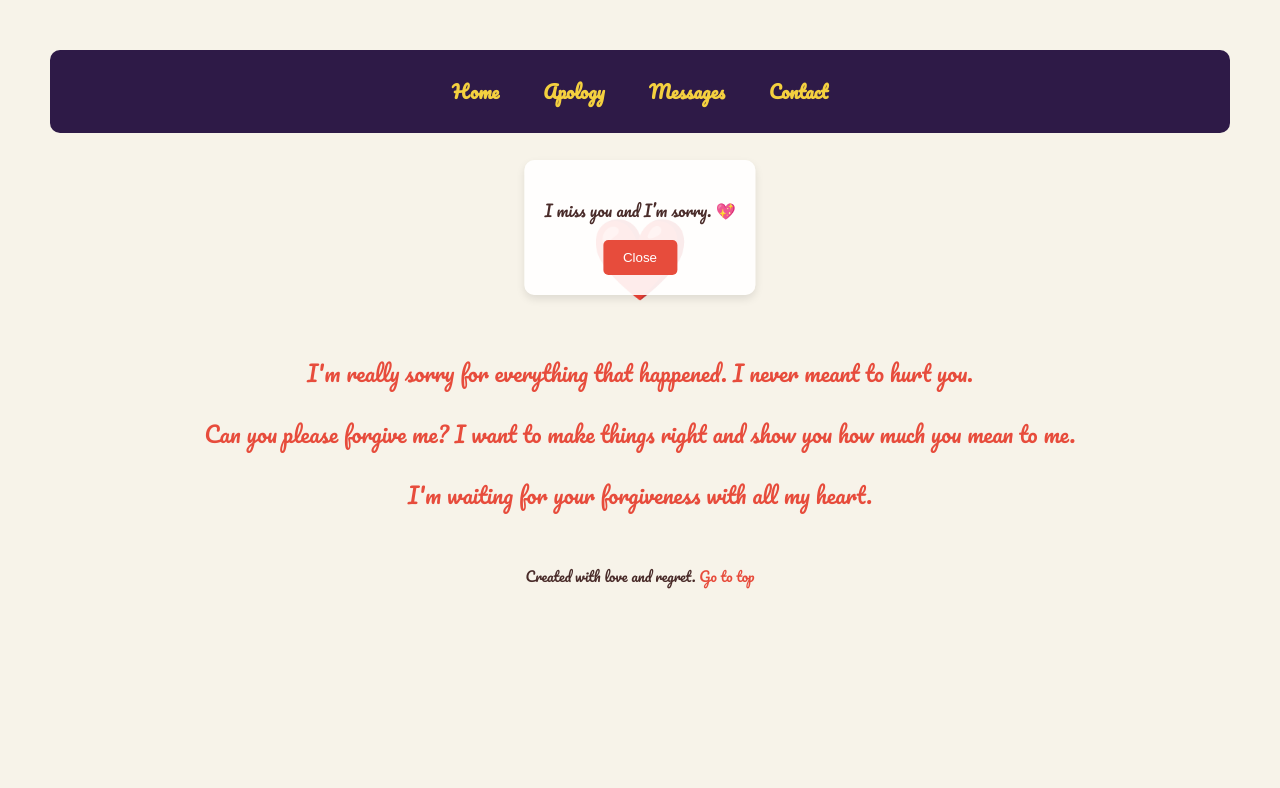
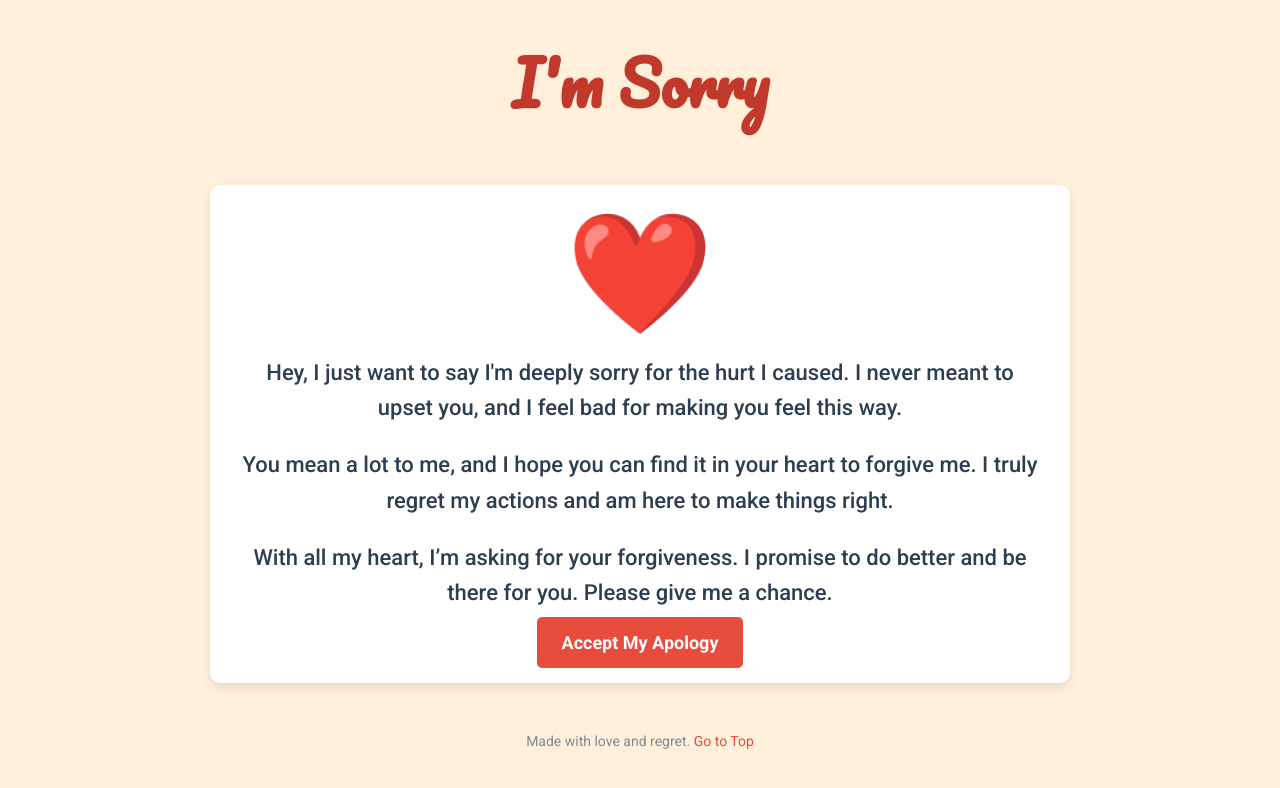
Before and after one commit to Amritansh-verma/For-chotu, a plain HTML site: page index.html in a window 1280 px wide. Drawn offline with Linux system fonts and the light colour scheme.

Commit message:
Update index.html

```diff
--- a/index.html
+++ b/index.html
@@ -4,21 +4,43 @@
     <meta charset="UTF-8">
     <meta name="viewport" content="width=device-width, initial-scale=1.0">
     <title>I'm Sorry</title>
-    <link href="https://fonts.googleapis.com/css2?family=Pacifico&display=swap" rel="stylesheet">
+    <link href="https://fonts.googleapis.com/css2?family=Pacifico&family=Roboto:wght@400;500;700&display=swap" rel="stylesheet">
     <style>
         body {
+            font-family: 'Roboto', sans-serif;
+            background-color: #ffefdb; /* Light beige background */
+            margin: 0;
+            padding: 0;
+            text-align: center;
+        }
+
+        h1 {
             font-family: 'Pacifico', cursive;
-            background-color: #f7f3e9; /* Soft beige */
-            color: #4a2c2a; /* Dark brown */
-            text-align: center;
-            padding: 50px;
-            margin: 0;
+            color: #c0392b; /* Burgundy color */
+            font-size: 60px;
+            margin-top: 30px;
+        }
+
+        .apology-content {
+            background-color: #fff;
+            max-width: 800px;
+            margin: 50px auto;
+            padding: 30px;
+            border-radius: 10px;
+            box-shadow: 0 4px 10px rgba(0, 0, 0, 0.1);
+        }
+
+        .apology-message {
+            font-size: 22px;
+            color: #2c3e50;
+            line-height: 1.6;
+            font-weight: 500;
         }
 
         .heart {
-            font-size: 80px;
-            color: #e74c3c; /* Deep burgundy */
-            animation: pulse 1s infinite;
+            font-size: 100px;
+            color: #e74c3c; /* Heart color */
+            animation: pulse 1.5s infinite;
         }
 
         @keyframes pulse {
@@ -27,74 +49,27 @@
             100% { transform: scale(1); }
         }
 
-        nav {
-            background-color: #2e1a47;
-            padding: 10px 0;
-            border-radius: 10px;
-            margin-bottom: 50px;
-        }
-
-        nav ul {
-            list-style: none;
-            padding: 0;
-        }
-
-        nav ul li {
-            display: inline;
-            margin: 0 20px;
-        }
-
-        nav ul li a {
+        .button {
+            background-color: #e74c3c;
+            color: white;
+            padding: 15px 25px;
+            font-size: 18px;
+            font-weight: 600;
+            border-radius: 5px;
+            border: none;
+            cursor: pointer;
             text-decoration: none;
-            color: #f4d03f; /* Gold */
-            font-size: 18px;
-            font-weight: bold;
-        }
-
-        nav ul li a:hover {
-            color: #e74c3c; /* Burgundy */
-        }
-
-        .message {
-            font-size: 24px;
-            color: #e74c3c;
             margin-top: 30px;
         }
 
-        .message p {
-            font-size: 22px;
-            font-weight: 500;
-        }
-
-        .popup {
-            position: fixed;
-            top: 20%;
-            left: 50%;
-            transform: translateX(-50%);
-            background-color: rgba(255, 255, 255, 0.9);
-            padding: 20px;
-            border-radius: 10px;
-            box-shadow: 0 4px 8px rgba(0, 0, 0, 0.1);
-            display: none;
-        }
-
-        .popup button {
-            background-color: #e74c3c;
-            color: white;
-            border: none;
-            padding: 10px 20px;
-            cursor: pointer;
-            border-radius: 5px;
-        }
-
-        .popup button:hover {
+        .button:hover {
             background-color: #c0392b;
         }
 
         footer {
             margin-top: 50px;
             font-size: 14px;
-            color: #4a2c2a;
+            color: #7f8c8d;
         }
 
         footer a {
@@ -103,53 +78,27 @@
         }
 
         footer a:hover {
-            color: #f4d03f;
+            color: #c0392b;
         }
     </style>
 </head>
 <body>
 
-    <!-- Navigation -->
-    <nav>
-        <ul>
-            <li><a href="index.html">Home</a></li>
-            <li><a href="apology.html">Apology</a></li>
-            <li><a href="messages.html">Messages</a></li>
-            <li><a href="contact.html">Contact</a></li>
-        </ul>
-    </nav>
+    <h1>I'm Sorry</h1>
 
-    <!-- Heart Animation -->
-    <div class="heart">
-        ❤️
+    <div class="apology-content">
+        <div class="heart">❤️</div>
+        <div class="apology-message">
+            <p>Hey, I just want to say I'm deeply sorry for the hurt I caused. I never meant to upset you, and I feel bad for making you feel this way.</p>
+            <p>You mean a lot to me, and I hope you can find it in your heart to forgive me. I truly regret my actions and am here to make things right.</p>
+            <p>With all my heart, I’m asking for your forgiveness. I promise to do better and be there for you. Please give me a chance.</p>
+        </div>
+        <a href="#" class="button">Accept My Apology</a>
     </div>
 
-    <!-- Apology Message -->
-    <div class="message">
-        <p>I'm really sorry for everything that happened. I never meant to hurt you.</p>
-        <p>Can you please forgive me? I want to make things right and show you how much you mean to me.</p>
-        <p>I'm waiting for your forgiveness with all my heart.</p>
-    </div>
-
-    <!-- Popup for additional message -->
-    <div id="message-popup" class="popup">
-        <p>I miss you and I’m sorry. 💖</p>
-        <button onclick="closePopup()">Close</button>
-    </div>
-
-    <!-- Footer -->
     <footer>
-        <p>Created with love and regret. <a href="#">Go to top</a></p>
+        <p>Made with love and regret. <a href="#">Go to Top</a></p>
     </footer>
 
-    <script>
-        window.onload = function() {
-            document.getElementById("message-popup").style.display = "block";
-        };
-
-        function closePopup() {
-            document.getElementById("message-popup").style.display = "none";
-        }
-    </script>
 </body>
 </html>
```
